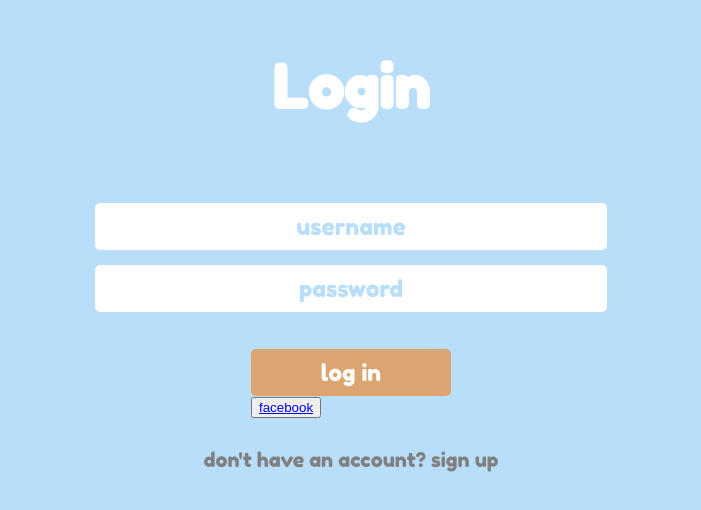
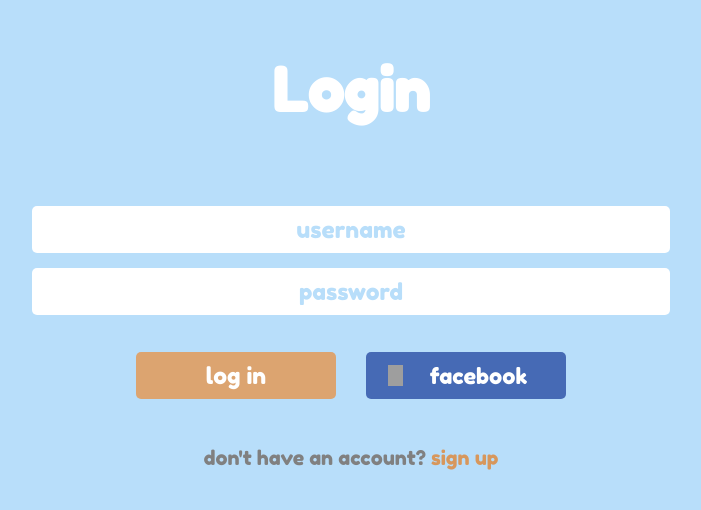
Before and after one commit to bonnina/React-Auth, a React (Create React App) app in the folder client/: page /login in a window 1280 px wide. Shown: the part 166-676 px from the top of the page, without its empty margins (289-990 px from the left). Built offline with nearby package versions, Linux system fonts and the light colour scheme; grey boxes are pictures that could not be loaded.

Commit message:
Add facebook button styles, edit App styles

```diff
--- a/client/src/index.css
+++ b/client/src/index.css
@@ -3,62 +3,6 @@ body {
   margin: 0;
   padding: 0;
   font-family: 'Fredoka One', cursive;
-}
-
-.App {
-  text-align: center;
-}
-
-.main-page {
-  display: -webkit-box;
-  display: -ms-flexbox;
-  display: flex;
-  -webkit-box-flex: 1;
-      -ms-flex: 1;
-          flex: 1;
-  -webkit-box-orient: vertical;
-  -webkit-box-direction: normal;
-      -ms-flex-direction: column;
-          flex-direction: column;
-  height: 100vh;
-}
-
-.top-section {
-  display: -webkit-box;
-  display: -ms-flexbox;
-  display: flex;
-  -webkit-box-flex: 1;
-      -ms-flex: 1;
-          flex: 1;
-  -webkit-box-pack: center;
-      -ms-flex-pack: center;
-          justify-content: center;
-  -webkit-box-align: center;
-      -ms-flex-align: center;
-          align-items: center;
-  background: #b8defa;
-}
-
-.bottom-section {
-  display: -webkit-box;
-  display: -ms-flexbox;
-  display: flex;
-  -webkit-box-flex: 3;
-      -ms-flex: 3;
-          flex: 3;
-  -webkit-box-pack: center;
-      -ms-flex-pack: center;
-          justify-content: center;
-  -webkit-box-align: center;
-      -ms-flex-align: center;
-          align-items: center;
-  background: #b8defa;
-}
-
-.bottom-section button {
-  height: 20%;
-  width: 20%;
-  font-size: 30px;
 }
 
 .wrapper {
@@ -83,7 +27,8 @@ body {
   padding: 0px 40px;
   padding-top: 20px;
   border-radius: 20px;
-  width: 40%;
+  width: 60%;
+  max-width: 750px;
   min-width: 300px;
   -webkit-box-orient: vertical;
   -webkit-box-direction: normal;
@@ -104,6 +49,7 @@ body {
   font-size: 30px;
   margin-bottom: 40px;
   color: #ffffff;
+  text-align: center;
 }
 
 form {
@@ -129,7 +75,7 @@ input {
   text-align: center;
   font-size: 23px;
   border: none;
-  width: 100%;
+  width: 85%;
   padding: 10px 0px;
   margin-bottom: 15px;
 }
@@ -150,32 +96,70 @@ input {
   color: #b8defa;
 }
 
-.submit {
-  background: #dca470;
+#buttons {
+  display: -webkit-box;
+  display: -ms-flexbox;
+  display: flex;
+  -ms-flex-wrap: wrap;
+      flex-wrap: wrap;
+  -webkit-box-orient: horizontal;
+  -webkit-box-direction: normal;
+      -ms-flex-direction: row;
+          flex-direction: row;
+  -webkit-box-pack: center;
+      -ms-flex-pack: center;
+          justify-content: center;
+  -webkit-box-align: center;
+      -ms-flex-align: center;
+          align-items: center;
+}
+
+button {
+  margin: 22px 15px;
   font-family: 'Fredoka One', cursive;
+  font-size: 23px;
   color: #ffffff;
-  display: block;
-  margin-top: 22px;
-  padding: 10px 0px;
-  width: 200px;
-  font-size: 23px;
   border-radius: 5px;
   border: none;
   cursor: pointer;
+  width: 200px;
+}
+
+.submit {
+  background: #dca470;
+  padding: 10px 0px;
+}
+
+.fb {
+  padding: 10px 12px;
+  background-color: #466ab5;
+}
+
+.fb a {
+  font-size: 22px;
+  color: #ffffff;
+  text-decoration: none;
+}
+
+.iconFB {
+  background: url(https://s.cdpn.io/6035/fb_login_sprite.png) no-repeat;
+  width: 15px;
+  height: 21px;
+  float: left;
+  margin: 3px 0 3px 10px;
 }
 
 .link {
   text-align: center;
   text-decoration: none;
   font-size: 20px;
-  margin-top: 30px;
+  margin-top: 25px;
   margin-bottom: 5px;
   width: 100%;
-  text-decoration: none;
   color: #808080;
 }
 
-.link-signup {
+.signup-link {
   font-weight: 500;
   color: #d7975c;
 }
--- a/client/src/index.scss
+++ b/client/src/index.scss
@@ -4,46 +4,13 @@ $white:     #ffffff;
 $sky:       #b8defa;
 $crust:     #e6be99;
 $gray:      #808080;
+$facebook:  #3B5998;
 
 body {
   margin: 0;
   padding: 0;
   font-family: 'Fredoka One', cursive;
 }
-
-.App {
-    text-align: center;
-  }
-
-  .main-page {
-    display: flex;
-    flex: 1;
-    flex-direction: column;
-    height: 100vh;
-  }
-
-  .top-section {
-    display: flex;
-    flex: 1;
-    justify-content: center;
-    align-items: center;
-    background: $sky;
-  }
-
-  .bottom-section {
-    display: flex;
-    flex: 3;
-    justify-content: center;
-    align-items: center;
-    background: $sky;
-  }
-
-  .bottom-section button {
-    height: 20%;
-    width: 20%;
-    font-size: 30px;
-  }
-// end App.css
 
  .wrapper {
     display: flex;
@@ -59,7 +26,8 @@ body {
     padding: 0px 40px;
     padding-top: 20px;
     border-radius: 20px;
-    width: 40%;
+    width: 60%;
+    max-width: 750px;
     min-width: 300px;
     flex-direction: column;
     justify-content: space-around;
@@ -72,6 +40,7 @@ body {
     font-size: 30px;
     margin-bottom: 40px;
     color: $white;
+    text-align: center;
  }
 
  form {
@@ -88,7 +57,7 @@ body {
     text-align: center;
     font-size: 23px;
     border: none;
-    width: 100%;
+    width: 85%;
     padding: 10px 0px;
     margin-bottom: 15px;
  }
@@ -97,32 +66,59 @@ body {
     color: $sky;
 }
 
+#buttons {
+  display: flex;
+  flex-wrap: wrap;
+  flex-direction: row;
+  justify-content: center;
+  align-items: center;
+}
+
+button {
+  margin: 22px 15px;
+  font-family: 'Fredoka One', cursive;
+  font-size: 23px;
+  color: $white;
+  border-radius: 5px;
+  border: none;
+  cursor: pointer;
+  width: 200px;
+}
+
 .submit {
-    background: darken($crust, 10%);
-    font-family: 'Fredoka One', cursive;
+  background: darken($crust, 10%);
+  padding: 10px 0px;
+  }
+
+.fb {
+  padding: 10px 12px;
+  background-color: lighten($facebook, 8%);
+  a {
+    font-size: 22px;
     color: $white;
-    display: block;
-    margin-top: 22px;
-    padding: 10px 0px;
-    width: 200px;
-    font-size: 23px;
-    border-radius: 5px;
-    border: none;
-    cursor: pointer;
+    text-decoration: none;
   }
+}
+
+.iconFB {
+  background: url(https://s.cdpn.io/6035/fb_login_sprite.png) no-repeat;
+  width: 15px;
+  height: 21px;
+  float: left;
+  margin: 3px 0 3px 10px;
+}
 
 .link {
     text-align: center;
     text-decoration: none;
     font-size: 20px;
-    margin-top: 30px;
+    margin-top: 25px;
     margin-bottom: 5px;
     width:100%;
-    text-decoration: none;
     color: $gray;
 }
 
-.link-signup {
+.signup-link {
     font-weight: 500;
     color: darken($crust, 15%);
 }
```
Also changed, not shown: 1 other file (tests, documents, lock files or other folders).
